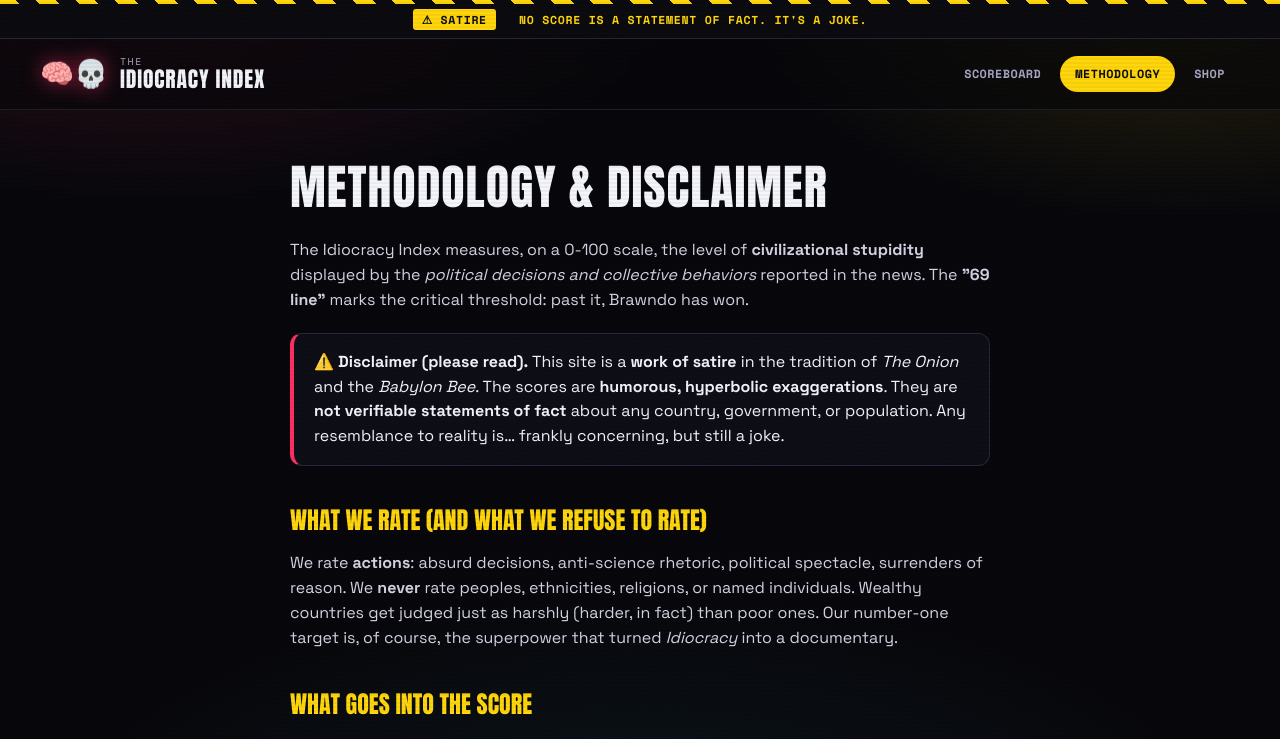
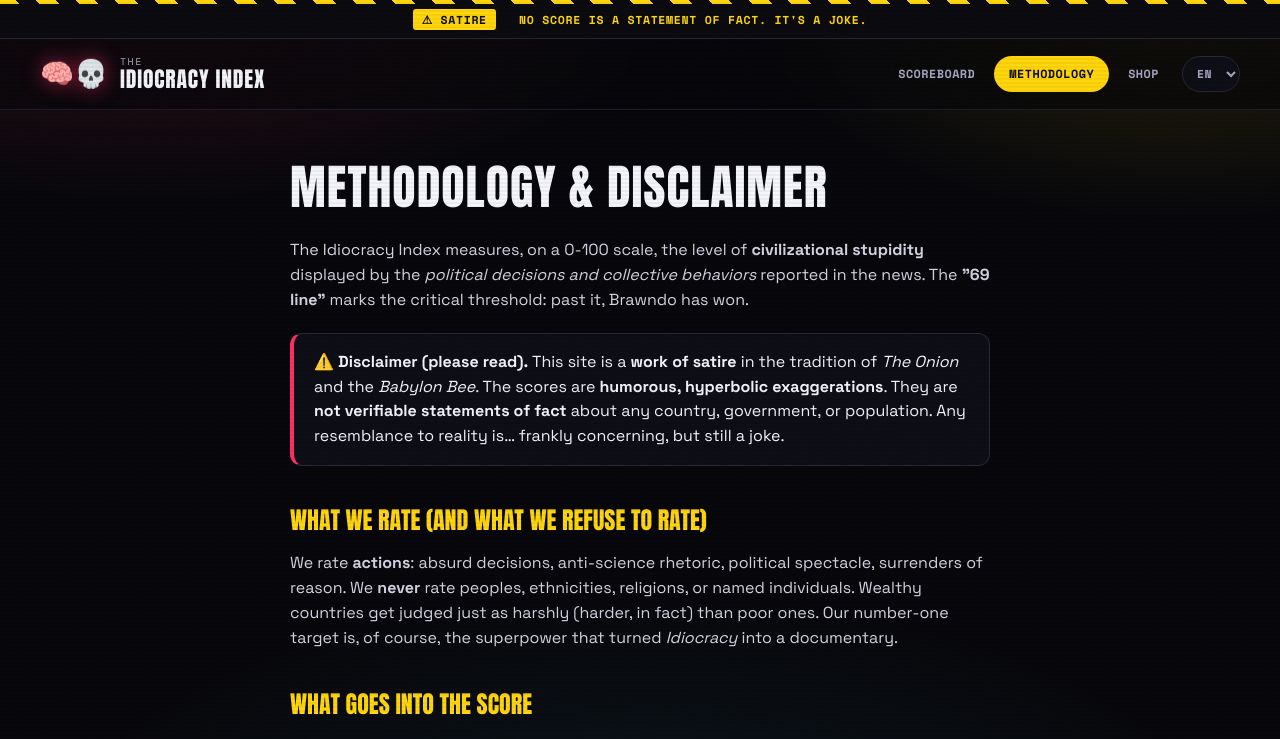
Before and after one commit to J0seph021/indice-idiocratie, a website: page about.html in a window 1280 px wide. Shown: the top 739 px of the page. Drawn offline with nearby package versions, Linux system fonts and the light colour scheme.

Commit message:
i18n: language switcher + translated nav on About and Shop pages

```diff
--- a/about.html
+++ b/about.html
@@ -16,8 +16,15 @@
   <div class="satire-bar"><span class="tape-txt">⚠ SATIRE</span> &nbsp; No score is a statement of fact. It's a joke.</div>
   <header class="site-header">
     <a class="brand" href="index.html"><span class="brand-logo">🧠💀</span><span class="brand-text">The<strong>Idiocracy Index</strong></span></a>
-    <nav class="nav"><a href="index.html">Scoreboard</a><a href="about.html" class="active">Methodology</a><a href="merch.html">Shop</a></nav>
+    <nav class="nav"><a href="index.html" data-i18n="navScoreboard">Scoreboard</a><a href="about.html" class="active" data-i18n="navMethodology">Methodology</a><a href="merch.html" data-i18n="navShop">Shop</a><select class="lang-switch" id="lang-switch" aria-label="Language"></select></nav>
   </header>
+  <script src="assets/i18n.js"></script>
+  <script>
+    applyI18n();
+    const ls = document.getElementById('lang-switch');
+    if (ls) { ls.innerHTML = LANGS.map(l => '<option value="' + l + '">' + LANG_NAMES[l] + '</option>').join(''); ls.value = LANG;
+      ls.addEventListener('change', e => { window.LANG = e.target.value; try { localStorage.setItem('ii_lang', window.LANG); } catch (x) {} applyI18n(); }); }
+  </script>
 
   <article class="page">
     <h1>Methodology & disclaimer</h1>
```
Also changed, not shown: merch.html (+8 -1 lines).
